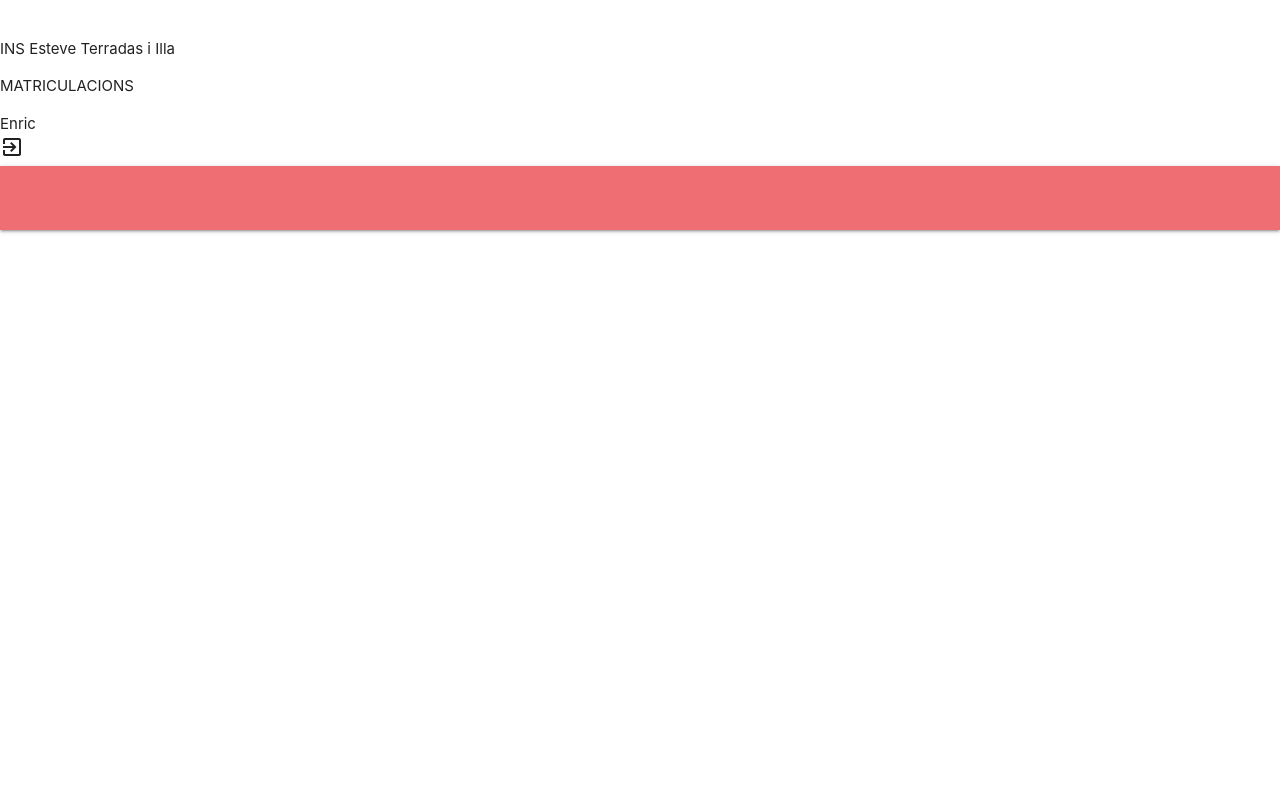
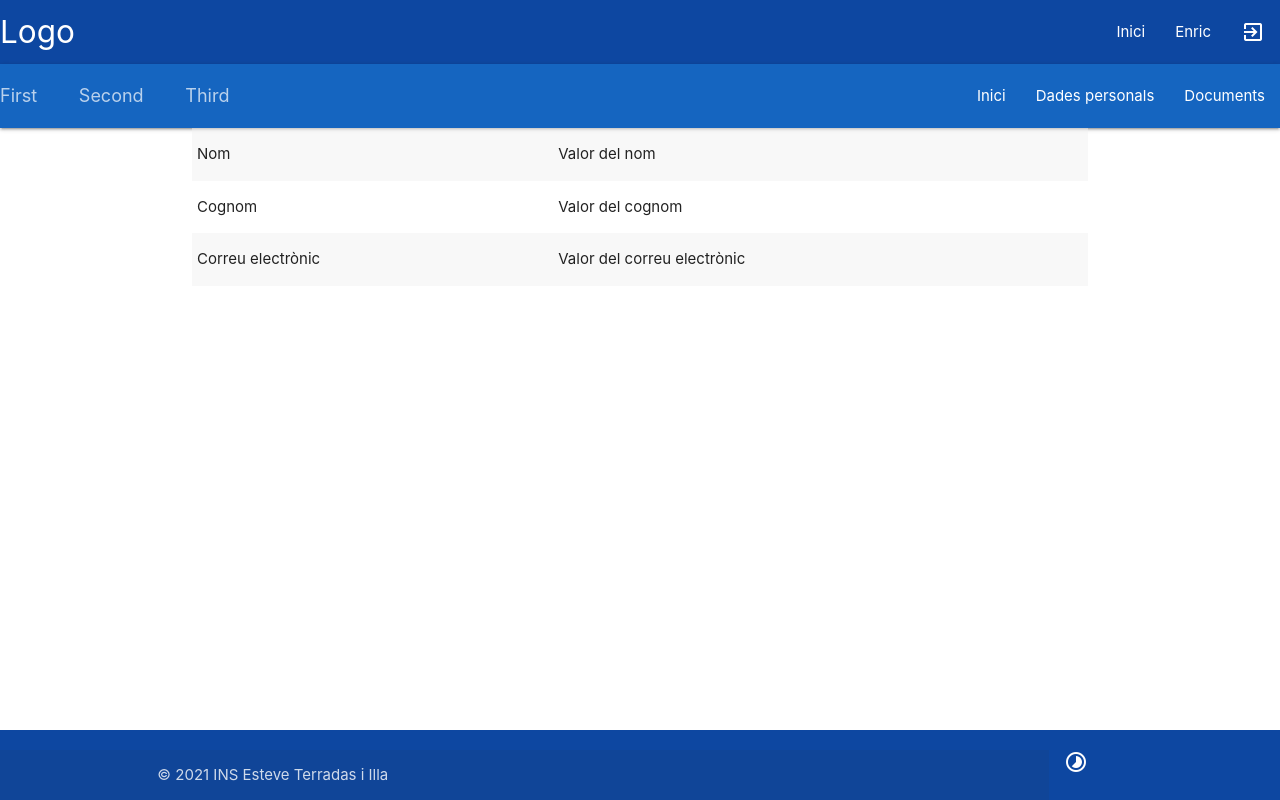
Before and after one commit to rubenmantecon/djmatrics, a Django app: page / in a window 1280 px wide. Run offline with Django 3.2, Linux system fonts and the light colour scheme; some libraries are stand-ins or nearby versions.

Commit message:
add:things to base

```diff
--- a/core/templates/base.html
+++ b/core/templates/base.html
@@ -1,35 +1,92 @@
 <!DOCTYPE html>
 <html lang="es">
+{% load static %}
 
 <head>
 	<meta charset="UTF-8">
 	<meta http-equiv="X-UA-Compatible" content="IE=edge">
 	<meta name="viewport" content="width=device-width, initial-scale=1.0">
-	<link rel="stylesheet" href="core/styles/css/materialize.css">
+	<!-- <link rel="stylesheet" href="static/materialize.css">
+	<script type="text/javascript" src="static/materialize.js"></script> -->
+	<!-- CDNs -->
 	<link href="https://fonts.googleapis.com/icon?family=Material+Icons" rel="stylesheet">
-	<script src="core/styles/js/materialize.js"></script>
+	<link rel="stylesheet" href="https://cdnjs.cloudflare.com/ajax/libs/materialize/1.0.0/css/materialize.min.css">
+	<script src="https://cdnjs.cloudflare.com/ajax/libs/materialize/1.0.0/js/materialize.min.js"></script>
 	<title>{% block title %}{{title}}{% endblock %}</title>
+	<style>
+		/* This is just for now, until we can locally serve static CSS files */
+		body {
+			display: flex;
+			min-height: 100vh;
+			flex-direction: column;
+		}
+
+		main {
+			flex: 1 0 auto;
+		}
+	</style>
 </head>
 
 <body>
-	<header class="blue-darken-4">
+	<header>
 		<header>
-			<div>
-				<img src="" alt="">
-				<p>INS Esteve Terradas i Illa</p>
-				<p>MATRICULACIONS</p>
+			<nav class="blue darken-4">
+				<div class="nav-wrapper">
+					<a href="#" class="brand-logo">Logo</a>
+					<ul class="right hide-on-med-and-down">
+						<li><a href="#">Inici</a></li>
+						<li><a href="#">{% block user %}{{user}}{% endblock %}</a></li>
+						<li><a href="#"><i class="material-icons">exit_to_app</i></a></li>
+					</ul>
+				</div>
+			</nav>
+		</header>
+		<nav class="blue darken-3">
+			<div class="nav-wrapper">
+				<div class="col s12">
+					<a href="#!" class="breadcrumb">First</a>
+					<a href="#!" class="breadcrumb">Second</a>
+					<a href="#!" class="breadcrumb">Third</a>
+					<ul class="col s12 right hide-on-med-and-down">
+						<li><a href="#">Inici</a></li>
+						<li><a href="#">Dades personals</a></li>
+						<li><a href="#">Documents</a></li>
+					</ul>
+				</div>
 			</div>
-			<div>
-				<div>
-					{% block user %} {{user}} {% endblock %}
-				</div>
-				<i class="material-icons">exit_to_app</i>
+		</nav>
+	</header>
+	<main class="background container">
+		<table class="striped highlight responsive">
+			<tbody>
+				<tr>
+					<td>Nom</td>
+					<td>Valor del nom</td>
+				</tr>
+				<tr>
+					<td>Cognom</td>
+					<td>Valor del cognom</td>
+				</tr>
+				<tr>
+					<td>Correu electrònic</td>
+					<td>Valor del correu electrònic</td>
+				</tr>
+			</tbody>
+		</table>
+	</main>
+
+	<footer class="page-footer blue darken-4">
+		<div class="container">
+			<i class="material-icons right">timelapse</i>
+		</div>
+		<div class="footer-copyright">
+			<div class="container">
+				© 2021 INS Esteve Terradas i Illa
 			</div>
-		</header>
-		<nav></nav>
-	</header>
-	<main></main>
-	<footer></footer>
+
+		</div>
+	</footer>
+
 </body>
 
 </html>
--- /dev/null
+++ b/core/templates/personal_data.html
@@ -0,0 +1 @@
+{% include base %}
--- a/djmatrics/urls.py
+++ b/djmatrics/urls.py
@@ -22,5 +22,6 @@ from core import views as coreviews
 
 urlpatterns = [
     path('admin/', admin.site.urls),
+		path('dades/', include("core.urls")),
     path('', include("core.urls")),
 ]
```
